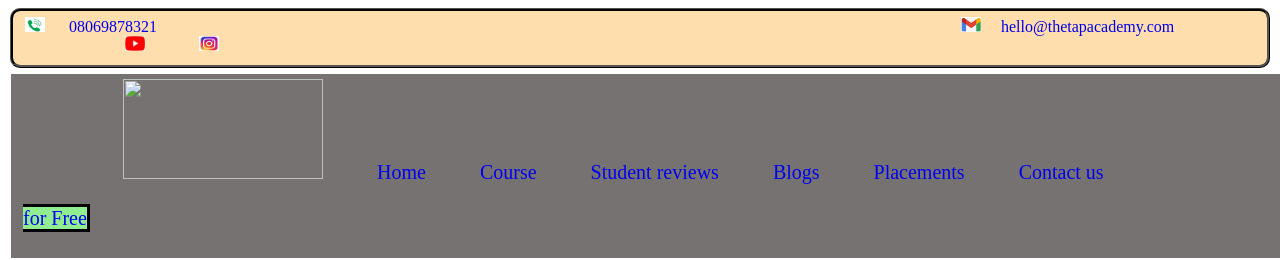
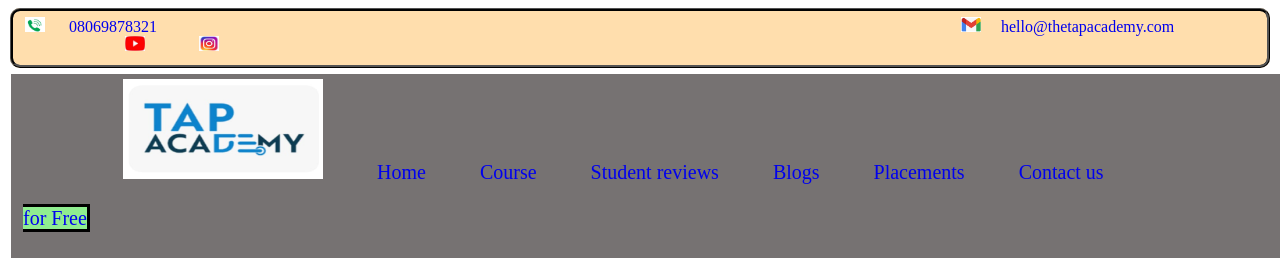
Before and after one commit to Rudramanaidu/web_github.io, a plain HTML site: page index.html in a window 1280 px wide. Shown: the top 260 px of the page. Drawn offline with Linux system fonts and the light colour scheme; files whose address does not match are found by name.

Commit message:
Update index.html

```diff
--- a/index.html
+++ b/index.html
@@ -744,7 +744,7 @@
     </fieldset>
     <a href="index.html"></a>
     <fieldset id="fieldd">
-    <a id="seven" href="index.html"><img src="pictures/tap logo.jpg" alt="" height="100px" width="200px"></a>
+    <a id="seven" href="index.html"><img src="tap logo.jpg" alt="" height="100px" width="200px"></a>
 
      <a id="eight" href="Home.html">Home</a>
      <a id="eight" href="Course.html"> Course</option></a>
```
